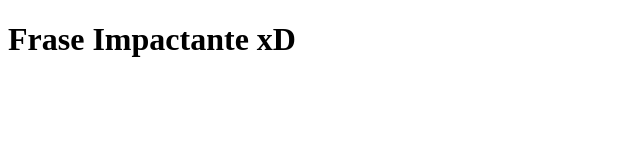
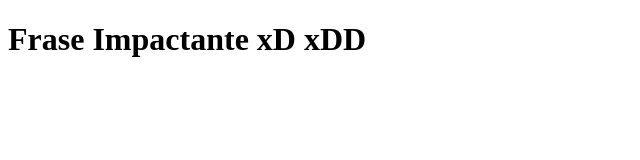
Before and after one commit to Leonardo-Flores/clone-tabnews, a Next.js app: page / in a window 1280 px wide. Shown: the top 160 px of the page, without its empty margins (0-640 px from the left). Built offline with nearby package versions, Linux system fonts and the light colour scheme.

Commit message:
altera a mensagem da pagina inicial

```diff
--- a/pages/index.js
+++ b/pages/index.js
@@ -1,5 +1,5 @@
 function Home() {
-    return <h1>Frase Impactante xD</h1>
+    return <h1>Frase Impactante xD xDD</h1>
 }
 
 export default Home;
```
